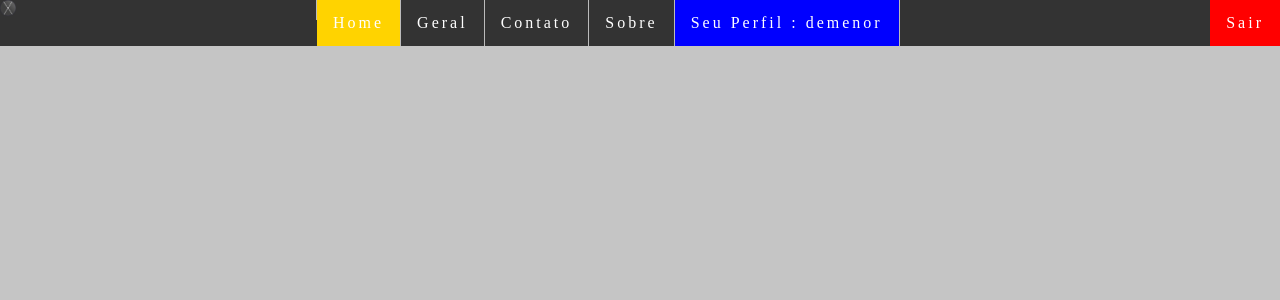
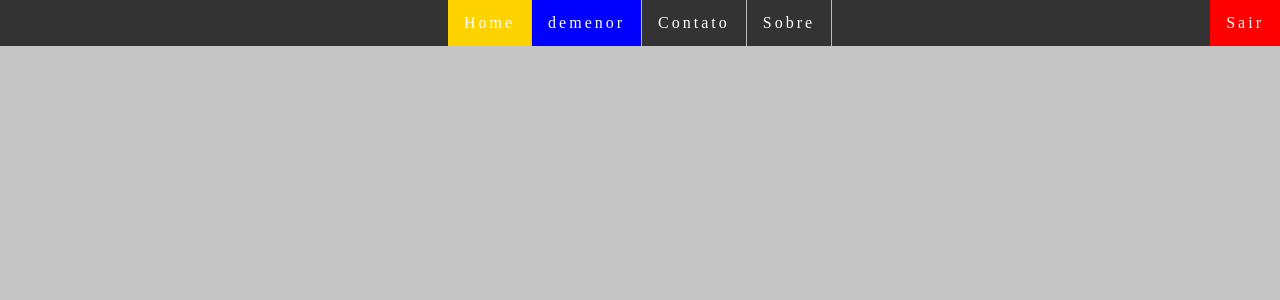
Before and after one commit to MrFahrenhei/agroyellow, a PHP site: page /home.php in a window 1280 px wide. Shown: the top 300 px of the page. Run offline with PHP 8.4, Linux system fonts and the light colour scheme; a user stored in the database is signed in.

Commit message:
alterações no navbar

```diff
--- a/navbar.php
+++ b/navbar.php
@@ -2,15 +2,15 @@
 <link rel="stylesheet" href="styles/navbar.css">
 
 <ul>
-  <li><img src="src/logo.png"></li>
   <li><a class="active" href="#home">Home</a></li>
-  <li><a href="#news">Geral</a></li>
+   <?php  if ($_SESSION['nome'] == true){
+      echo '<li  style="background-color: blue; !important"><a href="perfil.php">'.$_SESSION['nome'].'</a></li>';
+   }?>
   <li><a href="#contact">Contato</a></li>
   <li><a href="#about">Sobre</a></li>
 
   <?php
     if ($_SESSION['nome'] == true) {
-        echo '<li  style="background-color: blue; !important"><a href="perfil.php"> Seu Perfil : '.$_SESSION['nome'].'</a></li>';
         echo '<li style="float:right; background-color: red; !important"><a href="logout.php">Sair</a></li>
         ';
     }
--- a/styles/navbar.css
+++ b/styles/navbar.css
@@ -8,7 +8,7 @@ ul {
     position:sticky;
     list-style-type: none;
     margin: 0;
-    padding: 0;
+    padding: 0% 0% 0% 35%;
     overflow: hidden;
     background-color: #333;
   }
```
